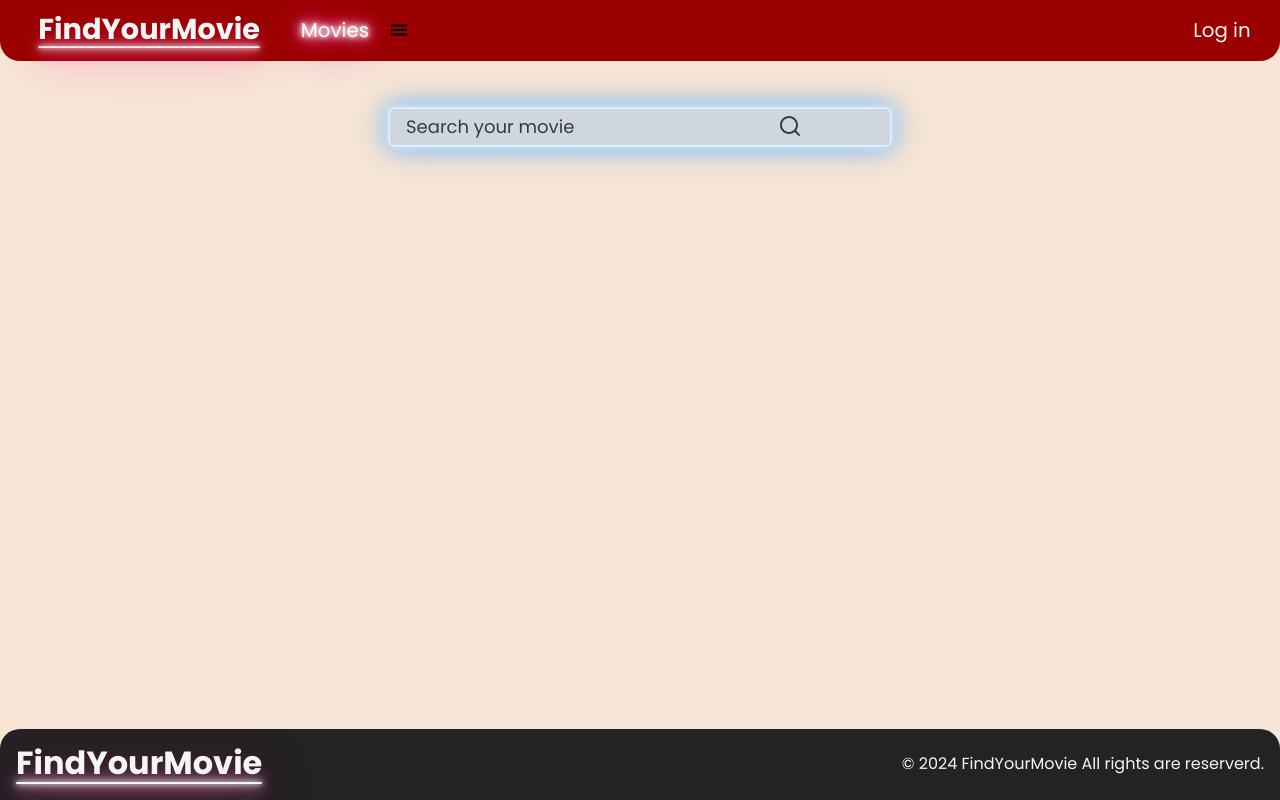
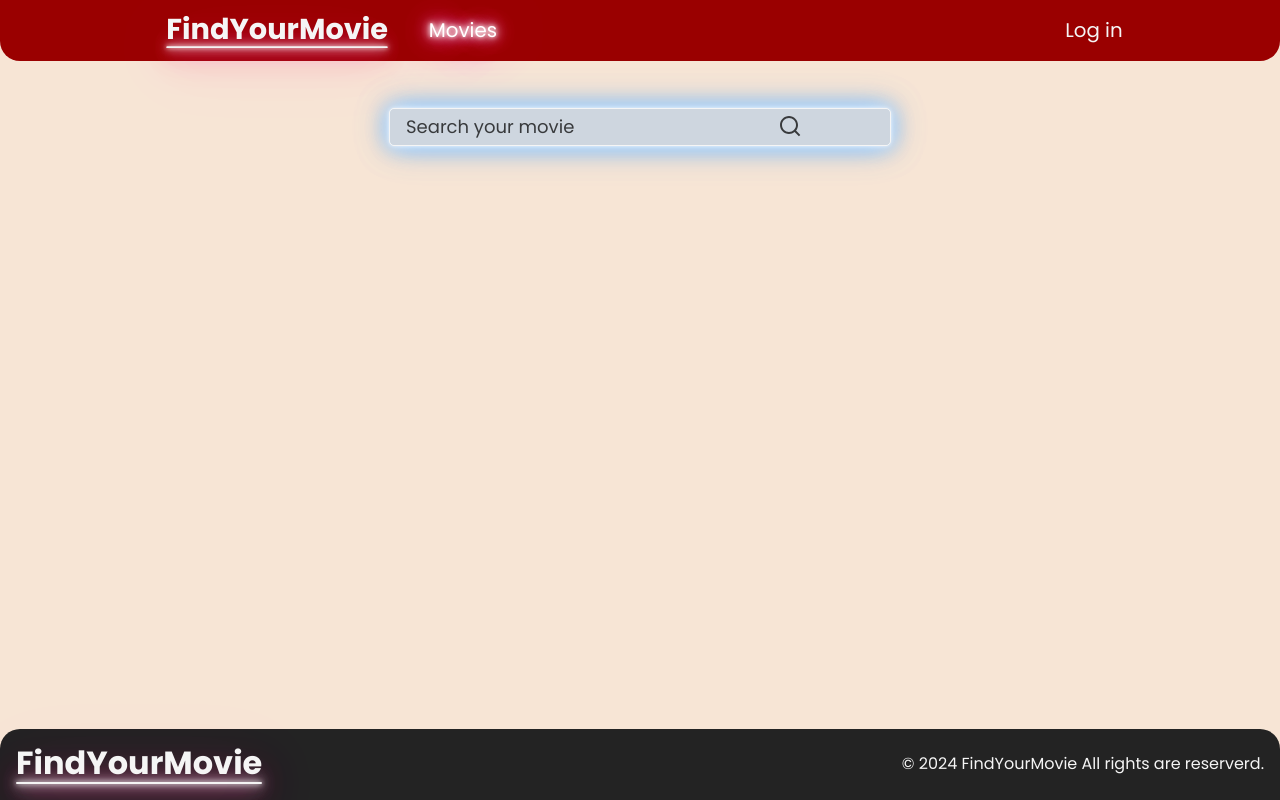
Before and after one commit to andrewwwmatsko/goit-react-hw-05, a React (Vite) app: page /movies in a window 1280 px wide. Built offline with nearby package versions, Linux system fonts and the light colour scheme; a web font is replaced by a local one.

Commit message:
mobile styles

```diff
--- a/src/components/Footer/Footer.module.css
+++ b/src/components/Footer/Footer.module.css
@@ -14,6 +14,15 @@
   justify-content: space-between;
 }
 
+@media screen and (max-width: 320px) {
+  .container {
+    max-width: 320px;
+    padding: 8px;
+    flex-direction: column;
+    gap: 20px;
+  }
+}
+
 .rights {
   color: whitesmoke;
   font-size: 16px;
--- a/src/components/Navigation/Navigation.jsx
+++ b/src/components/Navigation/Navigation.jsx
@@ -20,16 +20,20 @@ export default function Navigation() {
               <NavLink to="/" className={createnavLinkClass}>
                 <Logo />
               </NavLink>
-              <NavLink to="/movies" className={createnavLinkClass}>
-                Movies
-              </NavLink>
+              <div className={css.biggerScreenlink}>
+                <NavLink to="/movies" className={createnavLinkClass}>
+                  Movies
+                </NavLink>
+              </div>
 
-              <IoMenu className={css.menuIcon} size={22} />
+              <IoMenu className={css.menuIcon} size={32} color="whitesmoke" />
             </div>
 
-            <NavLink to="/profile" className={createnavLinkClass}>
-              Log in
-            </NavLink>
+            <div className={css.biggerScreenlink}>
+              <NavLink to="/profile" className={createnavLinkClass}>
+                Log in
+              </NavLink>
+            </div>
           </div>
         </nav>
       </div>
--- a/src/components/Navigation/Navigation.module.css
+++ b/src/components/Navigation/Navigation.module.css
@@ -11,22 +11,48 @@
   padding: 0 16px;
 }
 
-@media screen and (max-width: 320px) {
+@media screen and (max-width: 359px) {
   .container {
     max-width: 320px;
     padding: 0 8px;
   }
 }
 
-.navBlock {
-  display: flex;
-  width: 100%;
-  align-items: center;
-  justify-content: space-between;
+@media screen and (min-width: 360px) {
+  .container {
+    max-width: 360px;
+    padding: 0 8px;
+  }
+  .navBlock {
+    display: flex;
+    justify-content: space-between;
+    align-items: center;
+  }
+}
+
+@media screen and (min-width: 768px) {
+  .container {
+    max-width: 768px;
+    padding: 0 16px;
+  }
+}
+
+@media screen and (min-width: 1024px) {
+  .container {
+    max-width: 1024px;
+  }
+}
+
+@media screen and (min-width: 1440px) {
+  .container {
+    max-width: 1440px;
+    padding: 0 32px;
+  }
 }
 .pageNav {
   display: flex;
   align-items: center;
+  justify-content: space-between;
   gap: 5px;
 }
 
@@ -48,3 +74,20 @@
     #ff2d95 0px 0px 20px, #ff2d95 0px 0px 30px, #ff2d95 0px 0px 40px,
     #ff2d95 0px 0px 50px, #ff2d95 0px 0px 75px;
 }
+
+.menuIcon {
+  cursor: pointer;
+  flex-shrink: 0;
+}
+.biggerScreenlink {
+  display: none;
+}
+
+@media screen and (min-width: 768px) {
+  .menuIcon {
+    display: none;
+  }
+  .biggerScreenlink {
+    display: block;
+  }
+}
```
